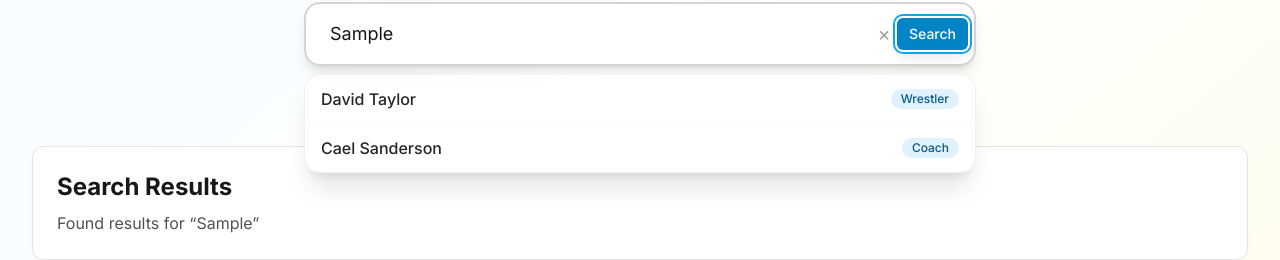
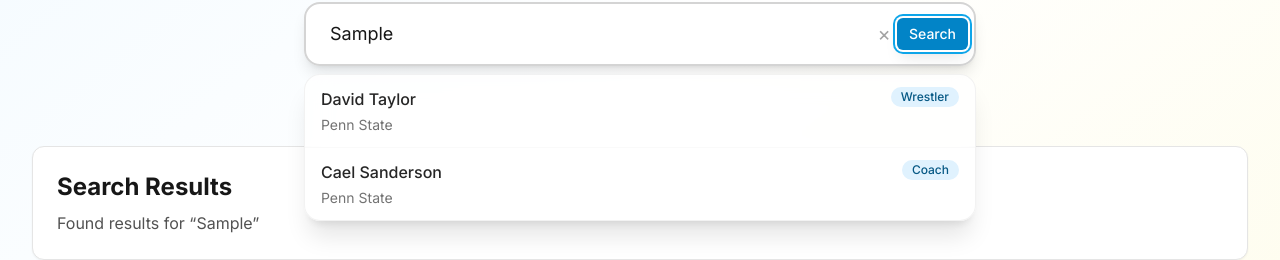
Before and after one commit to grogs84/matiq-frontend, a React (Vite) app: page / in a window 1280 px wide. Both pictures are taken after typing "Sample" into the empty fields and a click on the button "Search". Shown: the part 478-738 px from the top of the page. Built offline with nearby package versions, Linux system fonts and the light colour scheme; no server answers.

Commit message:
added metadata to suggestions

```diff
--- a/src/features/search/components/SearchSuggestions.jsx
+++ b/src/features/search/components/SearchSuggestions.jsx
@@ -37,11 +37,18 @@ function SearchSuggestions({ suggestions, isLoading, showDropdown, onSuggestionC
               className="px-4 py-3 hover:bg-neutral-50/80 dark:hover:bg-neutral-700/50 cursor-pointer border-b border-neutral-100/50 dark:border-neutral-700/50 last:border-b-0 transition-all duration-200 group"
               onClick={() => onSuggestionClick(suggestion)}
             >
-              <div className="flex items-center justify-between">
-                <span className="text-neutral-800 dark:text-neutral-200 font-medium group-hover:text-primary-600 dark:group-hover:text-primary-400 transition-colors duration-200">
-                  {toTitleCase(suggestion.search_name || suggestion.name)}
-                </span>
-                <div className="flex flex-wrap gap-1">
+              <div className="flex items-start justify-between">
+                <div className="flex-1">
+                  <div className="text-left text-neutral-800 dark:text-neutral-200 font-medium group-hover:text-primary-600 dark:group-hover:text-primary-400 transition-colors duration-200">
+                    {toTitleCase(suggestion.search_name || suggestion.name)}
+                  </div>
+                  {suggestion.metadata && (
+                    <div className="text-left text-sm text-neutral-500 dark:text-neutral-400 mt-1">
+                      {toTitleCase(suggestion.metadata)}
+                    </div>
+                  )}
+                </div>
+                <div className="flex flex-wrap gap-1 ml-3">
                   {suggestion.result_type === 'person' ? (
                     suggestion.roles && suggestion.roles.length > 0 ? (
                       suggestion.roles.map((role, roleIndex) => (
```
